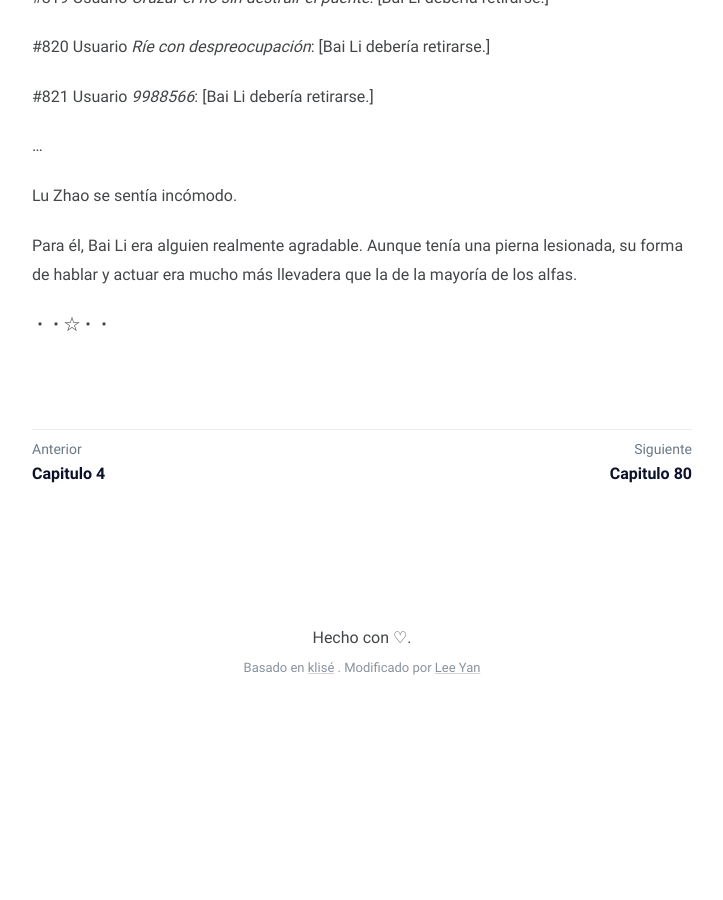
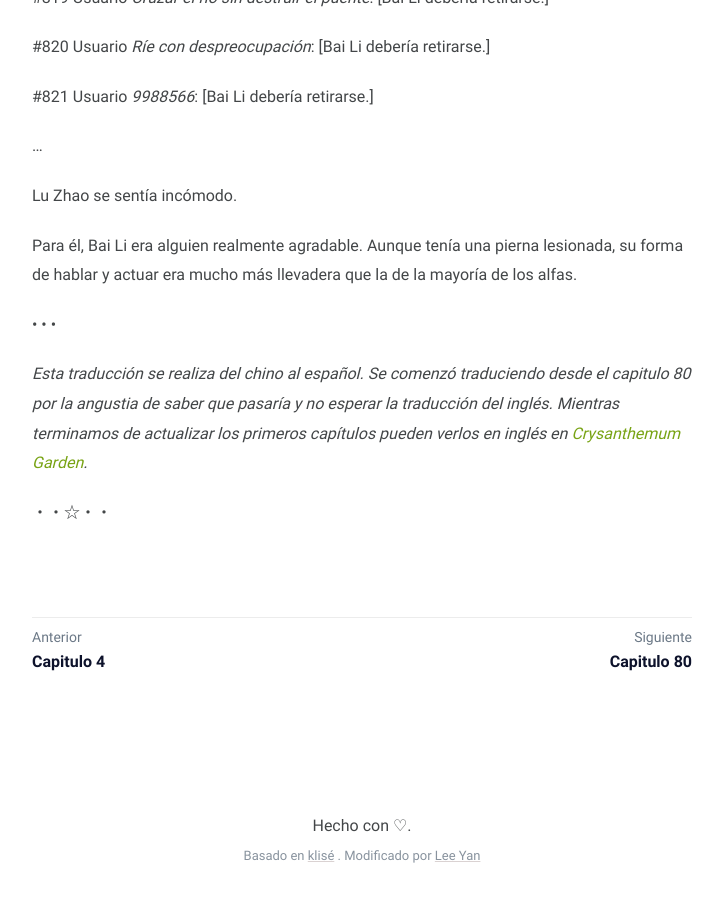
Before and after one commit to taozi-lecturas/taozi-lecturas.github.io, a Jekyll site: the page built from novelas/eadtufv/_posts/2025-03-10-capitulo-05.md, in a window 1280 px wide and 900 px high, scrolled down 6166 px. Shown: the whole window, without its empty margins (278-1001 px from the left). Built offline with Jekyll 4.4.1, drawn with Linux system fonts in a browser that asks for light colours; before the commit the page ends 6878 px from its top, so only the background shows below that.

Commit message:
Add link for Chrysanthemum garden

```diff
--- a/novelas/eadtufv/_posts/2025-03-10-capitulo-05.md
+++ b/novelas/eadtufv/_posts/2025-03-10-capitulo-05.md
@@ -149,6 +149,8 @@ Lu Zhao se sentía incómodo.
 
 Para él, Bai Li era alguien realmente agradable. Aunque tenía una pierna lesionada, su forma de hablar y actuar era mucho más llevadera que la de la mayoría de los alfas.
 
+• • •
 
+_Esta traducción se realiza del chino al español. Se comenzó traduciendo desde el capitulo 80 por la angustia de saber que pasaría y no esperar la traducción del inglés. Mientras terminamos de actualizar los primeros capítulos pueden verlos en inglés en [Crysanthemum Garden](https://chrysanthemumgarden.com/novel-tl/taddpd/taddpd-01/)._
 
 ・・☆・・
```
Also changed, not shown: novelas/eadtufv/_posts/2025-03-10-capitulo-01.md (+0 -2 lines).
